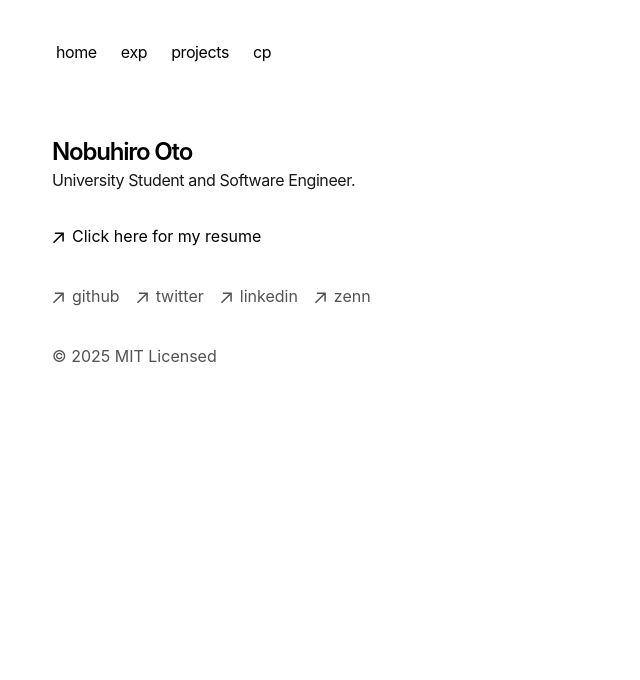
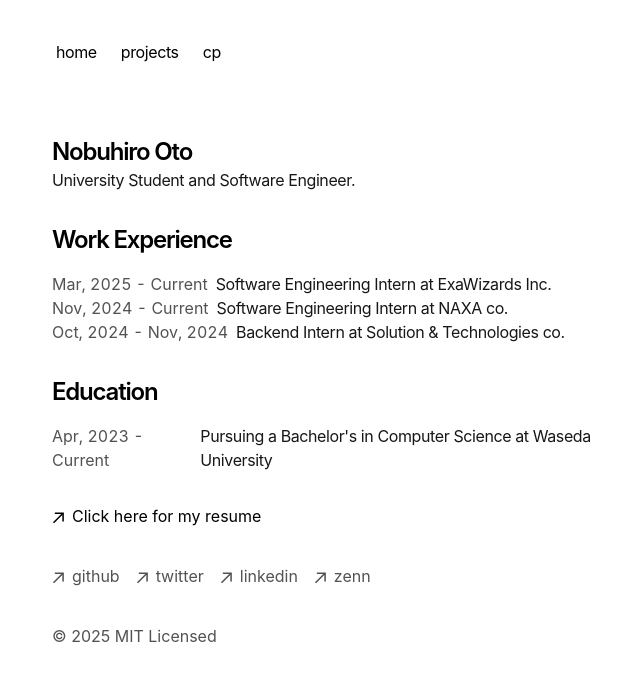
Before and after one commit to nobu-h-o/portfolio2025, a Next.js app: page / in a window 1280 px wide. Shown: the top 680 px of the page, without its empty margins (300-940 px from the left). Built offline with nearby package versions, Linux system fonts and the light colour scheme.

Commit message:
simplified exp

```diff
--- a/app/components/nav.tsx
+++ b/app/components/nav.tsx
@@ -3,9 +3,6 @@
 const navItems = {
   '/': {
     name: 'home',
-  },
-  '/experience': {
-    name: 'exp',
   },
   '/projects': {
     name: 'projects',
--- a/app/experience/page.tsx
+++ /dev/null
@@ -1,45 +0,0 @@
-export const metadata = {
-    title: 'Experience',
-    description: 'Here are some places I have worked for',
-}
-
-export default function Page() {
-    return (
-        <section>
-            <h1 className="font-semibold text-2xl mb-8 tracking-tighter">Work Experience</h1>
-            <div className="w-full flex flex-col md:flex-row space-x-0 md:space-x-2">
-                <p className="text-neutral-600 dark:text-neutral-400 tabular-nums">
-                    Mar, 2025 - Current
-                </p>
-                <p className="text-neutral-900 dark:text-neutral-100 tracking-tight">
-                    Software Engineering Intern at ExaWizards Inc.
-                </p>
-            </div>
-            <div className="w-full flex flex-col md:flex-row space-x-0 md:space-x-2">
-                <p className="text-neutral-600 dark:text-neutral-400 tabular-nums">
-                    Nov, 2024 - Current
-                </p>
-                <p className="text-neutral-900 dark:text-neutral-100 tracking-tight">
-                    Software Engineering Intern at NAXA co.
-                </p>
-            </div>
-            <div className="w-full flex flex-col md:flex-row space-x-0 md:space-x-2">
-                <p className="text-neutral-600 dark:text-neutral-400 tabular-nums">
-                    Oct, 2024 - Nov, 2024
-                </p>
-                <p className="text-neutral-900 dark:text-neutral-100 tracking-tight">
-                    Backend Intern at Solution & Technologies co.
-                </p>
-            </div>
-            <h1 className="font-semibold text-2xl mt-8 mb-4 tracking-tighter">Education</h1>
-            <div className="w-full flex flex-col md:flex-row space-x-0 md:space-x-2">
-                <p className="text-neutral-600 dark:text-neutral-400 tabular-nums">
-                    Apr, 2023 - Current
-                </p>
-                <p className="text-neutral-900 dark:text-neutral-100 tracking-tight">
-                    Pursuing a Bachelor's in Computer Science at Waseda University
-                </p>
-            </div>
-        </section>
-    )
-}
--- a/app/page.tsx
+++ b/app/page.tsx
@@ -6,17 +6,51 @@
       <h1 className="text-2xl font-semibold tracking-tighter">
         Nobuhiro Oto
       </h1>
-      <p className="mb-4 text-neutral-900 dark:text-neutral-100 tracking-tight">
+      <p className="mb-8 text-neutral-900 dark:text-neutral-100 tracking-tight">
         University Student and Software Engineer.
       </p>
+      <h1 className="font-semibold text-2xl mb-4 tracking-tighter">Work Experience</h1>
+      <div className="w-full flex flex-col md:flex-row space-x-0 md:space-x-2">
+          <p className="text-neutral-600 dark:text-neutral-400 tabular-nums">
+              Mar, 2025 - Current
+          </p>
+          <p className="text-neutral-900 dark:text-neutral-100 tracking-tight">
+              Software Engineering Intern at ExaWizards Inc.
+          </p>
+      </div>
+      <div className="w-full flex flex-col md:flex-row space-x-0 md:space-x-2">
+          <p className="text-neutral-600 dark:text-neutral-400 tabular-nums">
+              Nov, 2024 - Current
+          </p>
+          <p className="text-neutral-900 dark:text-neutral-100 tracking-tight">
+              Software Engineering Intern at NAXA co.
+          </p>
+      </div>
+      <div className="w-full flex flex-col md:flex-row space-x-0 md:space-x-2">
+          <p className="text-neutral-600 dark:text-neutral-400 tabular-nums">
+              Oct, 2024 - Nov, 2024
+          </p>
+          <p className="text-neutral-900 dark:text-neutral-100 tracking-tight">
+              Backend Intern at Solution & Technologies co.
+          </p>
+      </div>
+      <h1 className="font-semibold text-2xl mt-8 mb-4 tracking-tighter">Education</h1>
+      <div className="w-full flex flex-col md:flex-row space-x-0 md:space-x-2">
+          <p className="text-neutral-600 dark:text-neutral-400 tabular-nums">
+              Apr, 2023 - Current
+          </p>
+          <p className="text-neutral-900 dark:text-neutral-100 tracking-tight">
+              Pursuing a Bachelor's in Computer Science at Waseda University
+          </p>
+      </div>
       <a
         className="flex items-center transition-all hover:text-neutral-800 dark:hover:text-neutral-100 mt-8"
         rel="noopener noreferrer"
         target="_blank"
         href="/Resume.pdf"
       >
-        <ArrowIcon/>
-        <p className="ml-2 h-7">Click here for my resume</p>
+      <ArrowIcon/>
+      <p className="ml-2 h-7">Click here for my resume</p>
       </a>
 
     </section>
```
